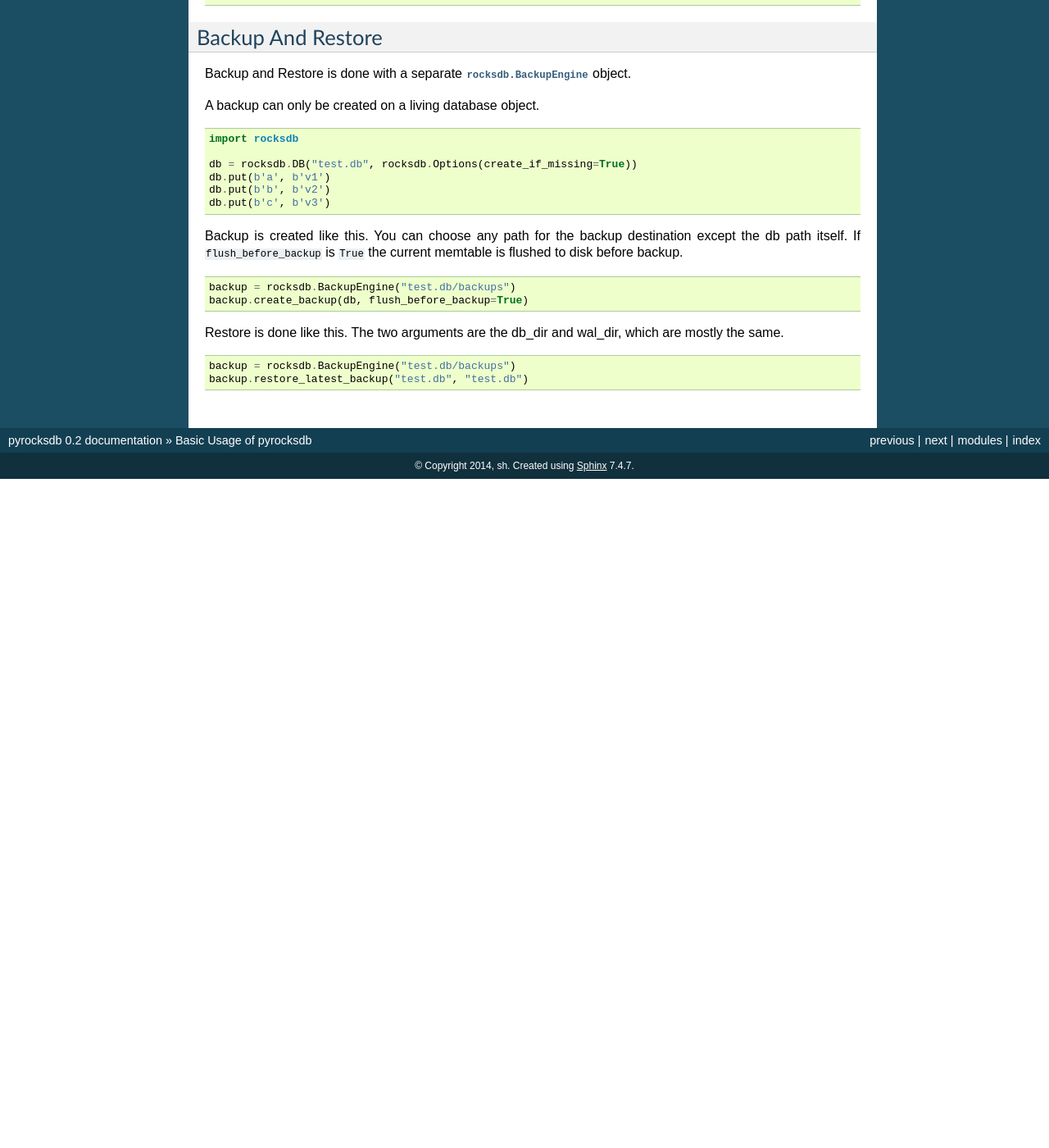
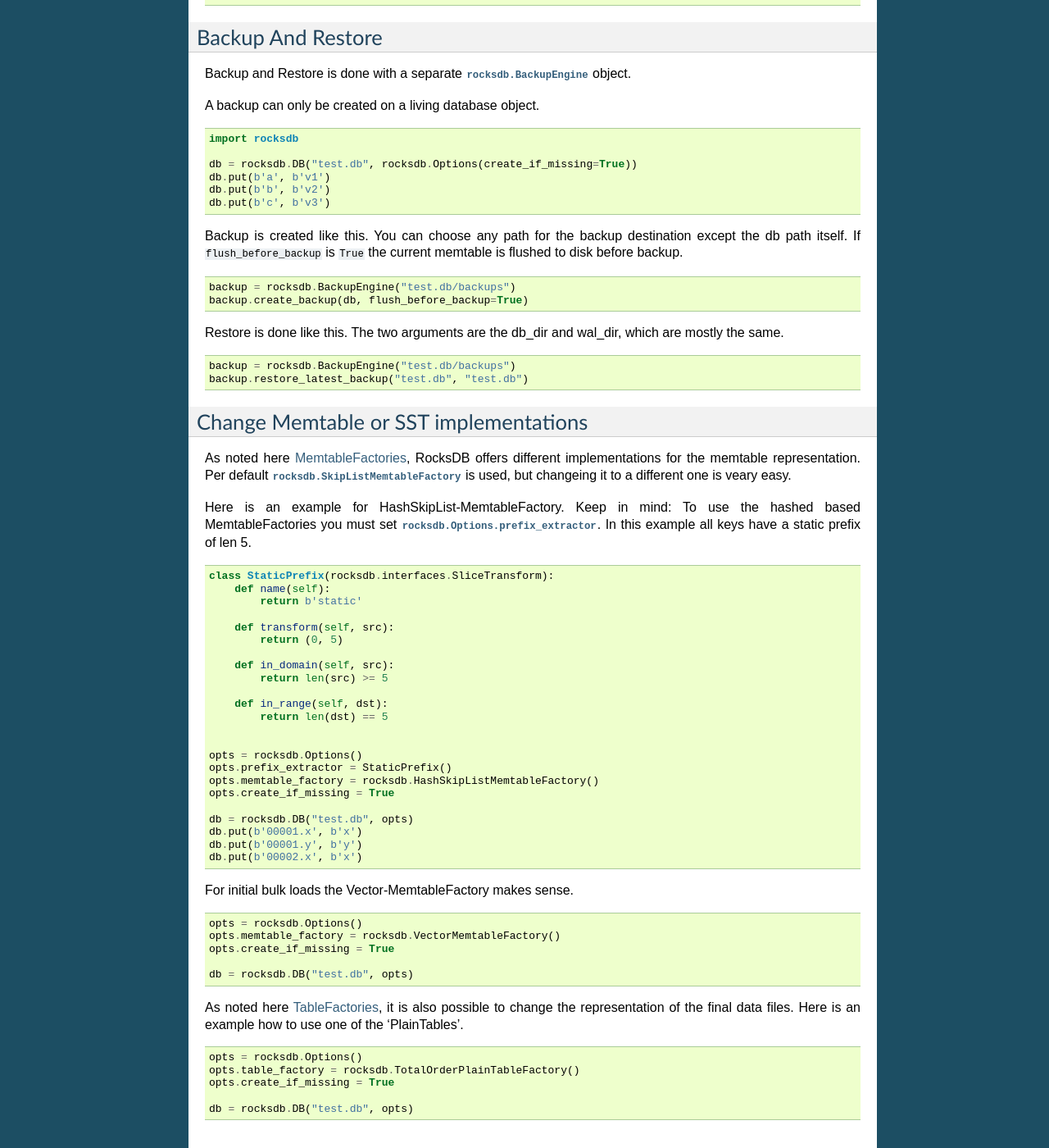
Before and after one commit to stephan-hof/pyrocksdb, a Sphinx documentation site: the page built from docs/tutorial/index.rst, in a window 1280 px wide and 1400 px high, scrolled down 4045 px. Shown: the whole window at 82% size. Built offline with Sphinx 7.4.7, drawn with Linux system fonts in a browser that asks for light colours; before the commit the page ends 4629 px from its top, so only the background shows below that; some of the changed text lies outside the part shown.

Commit message:
Add examples to use the 'table_factory' and 'memtable_factory'

```diff
--- a/docs/api/options.rst
+++ b/docs/api/options.rst
@@ -661,7 +661,7 @@ Options object
 
         Factory for the files forming the persisten data storage.
         Sometimes they are also named SST-Files. Right now you can assign
-        instances of the following classes
+        instances of the following classes.
 
         * :py:class:`rocksdb.BlockBasedTableFactory`
         * :py:class:`rocksdb.PlainTableFactory`
@@ -803,6 +803,8 @@ LRUCache
         the least-used order. If not enough space is freed, further free the
         entries in least used order.
 
+.. _table_factories_label:
+
 TableFactories
 ==============
 
@@ -816,7 +818,7 @@ Instances of this classes can assigned to :py:attr:`rocksdb.Options.table_factor
   for low query latency on pure-memory or really low-latency media.
 
 Tutorial of rocksdb table formats is available here:
- https://github.com/facebook/rocksdb/wiki/A-Tutorial-of-RocksDB-SST-formats
+https://github.com/facebook/rocksdb/wiki/A-Tutorial-of-RocksDB-SST-formats
 
 .. py:class:: rocksdb.BlockBasedTableFactory
 
--- a/docs/tutorial/index.rst
+++ b/docs/tutorial/index.rst
@@ -270,3 +270,58 @@
 
     backup = rocksdb.BackupEngine("test.db/backups")
     backup.restore_latest_backup("test.db", "test.db")
+
+
+Change Memtable or SST implementations
+======================================
+
+As noted here :ref:`memtable_factories_label`, RocksDB offers different implementations for the memtable
+representation. Per default :py:class:`rocksdb.SkipListMemtableFactory` is used,
+but changeing it to a different one is veary easy.
+
+Here is an example for HashSkipList-MemtableFactory.
+Keep in mind: To use the hashed based MemtableFactories you must set
+:py:attr:`rocksdb.Options.prefix_extractor`.
+In this example all keys have a static prefix of len 5. ::
+
+    class StaticPrefix(rocksdb.interfaces.SliceTransform):
+        def name(self):
+            return b'static'
+
+        def transform(self, src):
+            return (0, 5)
+
+        def in_domain(self, src):
+            return len(src) >= 5
+
+        def in_range(self, dst):
+            return len(dst) == 5
+
+
+    opts = rocksdb.Options()
+    opts.prefix_extractor = StaticPrefix()
+    opts.memtable_factory = rocksdb.HashSkipListMemtableFactory()
+    opts.create_if_missing = True
+
+    db = rocksdb.DB("test.db", opts)
+    db.put(b'00001.x', b'x')
+    db.put(b'00001.y', b'y')
+    db.put(b'00002.x', b'x')
+
+For initial bulk loads the Vector-MemtableFactory makes sense. ::
+
+    opts = rocksdb.Options()
+    opts.memtable_factory = rocksdb.VectorMemtableFactory()
+    opts.create_if_missing = True
+
+    db = rocksdb.DB("test.db", opts)
+
+As noted here :ref:`table_factories_label`, it is also possible to change the
+representation of the final data files.
+Here is an example how to use one of the 'PlainTables'. ::
+
+    opts = rocksdb.Options()
+    opts.table_factory = rocksdb.TotalOrderPlainTableFactory()
+    opts.create_if_missing = True
+
+    db = rocksdb.DB("test.db", opts)
```
